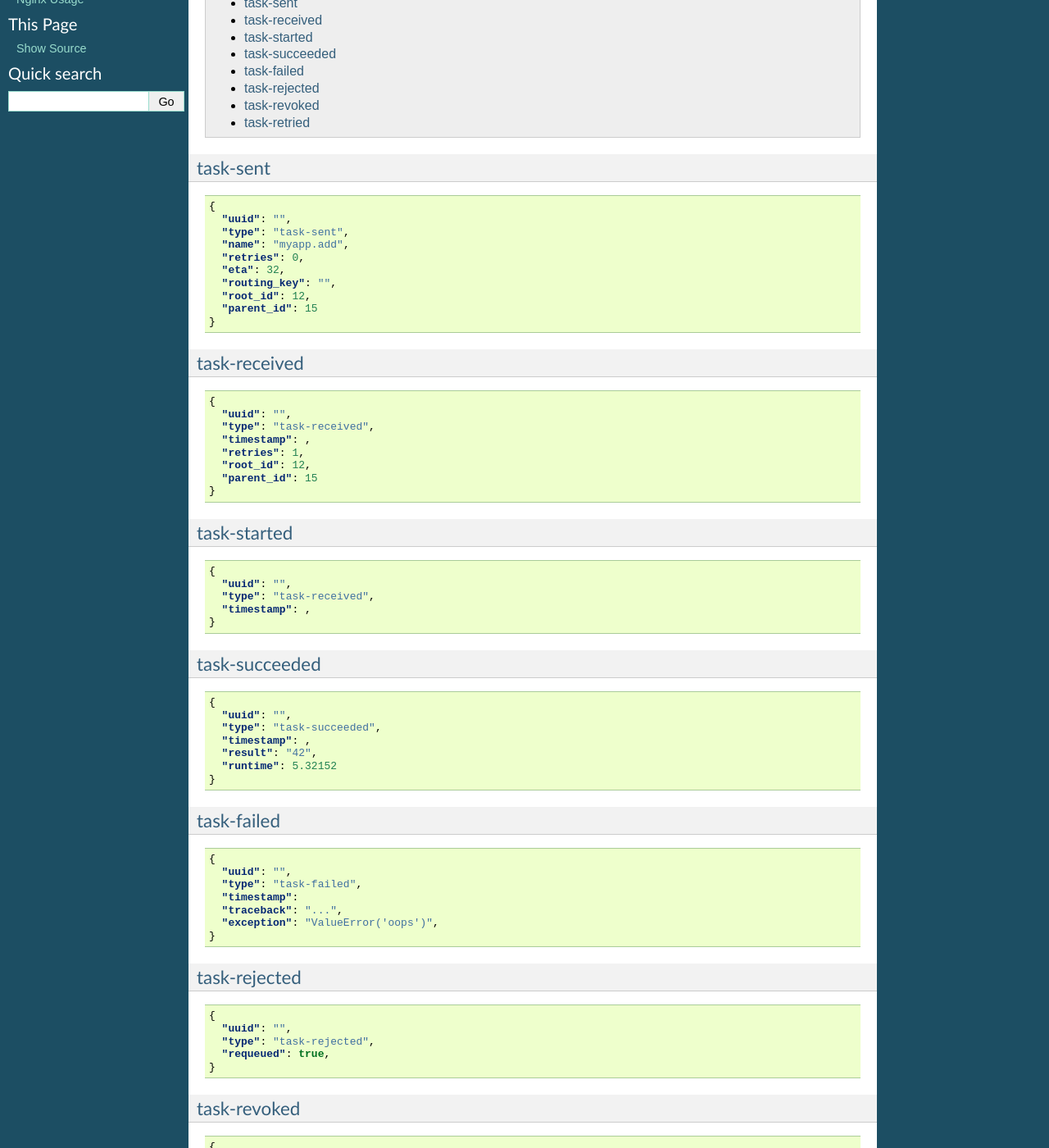
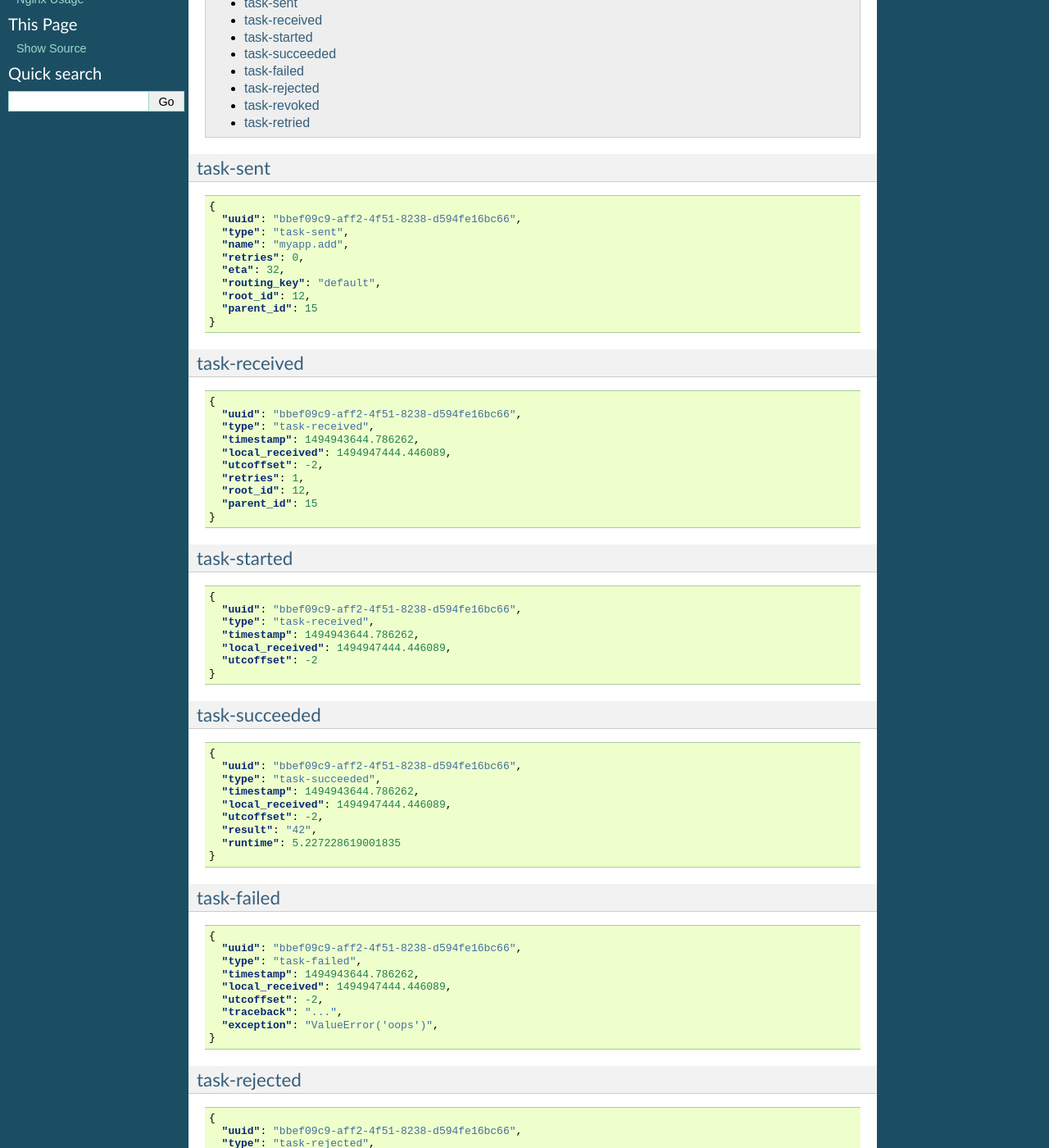
Before and after one commit to johan-sports/wscelery, a Sphinx documentation site: the page built from docs/api.rst, in a window 1280 px wide and 1400 px high, scrolled down 333 px. Shown: the whole window at 82% size. Built offline with Sphinx 7.4.7, drawn with Linux system fonts in a browser that asks for light colours; some of the changed text lies outside the part shown.

```diff
--- a/docs/api.rst
+++ b/docs/api.rst
@@ -28,12 +28,12 @@ task-sent
 .. code-block:: json
 
   {
-    "uuid": "",
+    "uuid": "bbef09c9-aff2-4f51-8238-d594fe16bc66",
     "type": "task-sent",
     "name": "myapp.add",
     "retries": 0,
     "eta": 32,
-    "routing_key": "",
+    "routing_key": "default",
     "root_id": 12,
     "parent_id": 15
   }
@@ -45,9 +45,11 @@ task-received
 .. code-block:: json
 
   {
-    "uuid": "",
+    "uuid": "bbef09c9-aff2-4f51-8238-d594fe16bc66",
     "type": "task-received",
-    "timestamp": ,
+    "timestamp": 1494943644.786262,
+    "local_received": 1494947444.446089,
+    "utcoffset": -2,
     "retries": 1,
     "root_id": 12,
     "parent_id": 15
@@ -60,9 +62,11 @@ task-started
 .. code-block:: json
 
   {
-    "uuid": "",
+    "uuid": "bbef09c9-aff2-4f51-8238-d594fe16bc66",
     "type": "task-received",
-    "timestamp": ,
+    "timestamp": 1494943644.786262,
+    "local_received": 1494947444.446089,
+    "utcoffset": -2
   }
 
 .. _task-succeeded:
@@ -72,11 +76,13 @@ task-succeeded
 .. code-block:: json
 
   {
-    "uuid": "",
+    "uuid": "bbef09c9-aff2-4f51-8238-d594fe16bc66",
     "type": "task-succeeded",
-    "timestamp": ,
+    "timestamp": 1494943644.786262,
+    "local_received": 1494947444.446089,
+    "utcoffset": -2,
     "result": "42",
-    "runtime": 5.32152
+    "runtime": 5.227228619001835
   }
 
 .. _task-failed:
@@ -86,9 +92,11 @@ task-failed
 .. code-block:: json
 
   {
-    "uuid": "",
+    "uuid": "bbef09c9-aff2-4f51-8238-d594fe16bc66",
     "type": "task-failed",
-    "timestamp":
+    "timestamp": 1494943644.786262,
+    "local_received": 1494947444.446089,
+    "utcoffset": -2,
     "traceback": "...",
     "exception": "ValueError('oops')",
   }
@@ -100,7 +108,7 @@ task-rejected
 .. code-block:: json
 
   {
-    "uuid": "",
+    "uuid": "bbef09c9-aff2-4f51-8238-d594fe16bc66",
     "type": "task-rejected",
     "requeued": true,
   }
@@ -112,7 +120,7 @@ task-revoked
 .. code-block:: json
 
   {
-    "uuid": "",
+    "uuid": "bbef09c9-aff2-4f51-8238-d594fe16bc66",
     "type": "task-revoked",
     "terminated": true,
     "signum": 3,
@@ -126,9 +134,11 @@ task-retried
 .. code-block:: json
 
   {
-    "uuid": "",
+    "uuid": "bbef09c9-aff2-4f51-8238-d594fe16bc66",
     "type": "task-retried",
-    "timestamp": ,
+    "timestamp": 1494943644.786262,
+    "local_received": 1494947444.446089,
+    "utcoffset": -2,
     "exception": "ValueError('oops')",
     "traceback": "...",
   }
```
